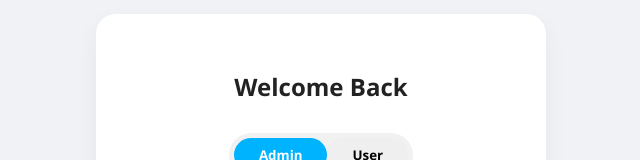
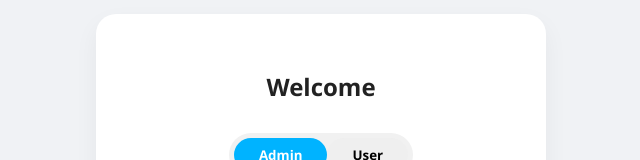
Before and after one commit to hatemharby98/Graduation_project, a plain HTML site: page ips_frontend/index.html in a window 1280 px wide. Shown: the part 140-300 px from the top of the page, without its empty margins (319-959 px from the left). Drawn offline with Linux system fonts and the light colour scheme.

Commit message:
edit login page

```diff
--- a/ips_frontend/index.html
+++ b/ips_frontend/index.html
@@ -26,7 +26,7 @@
 
     <!-- Card -->
     <div class="card">
-        <h1>Welcome Back</h1>
+        <h1>Welcome</h1>
 
         <!-- Toggle -->
         <div class="toggle-container">
```
